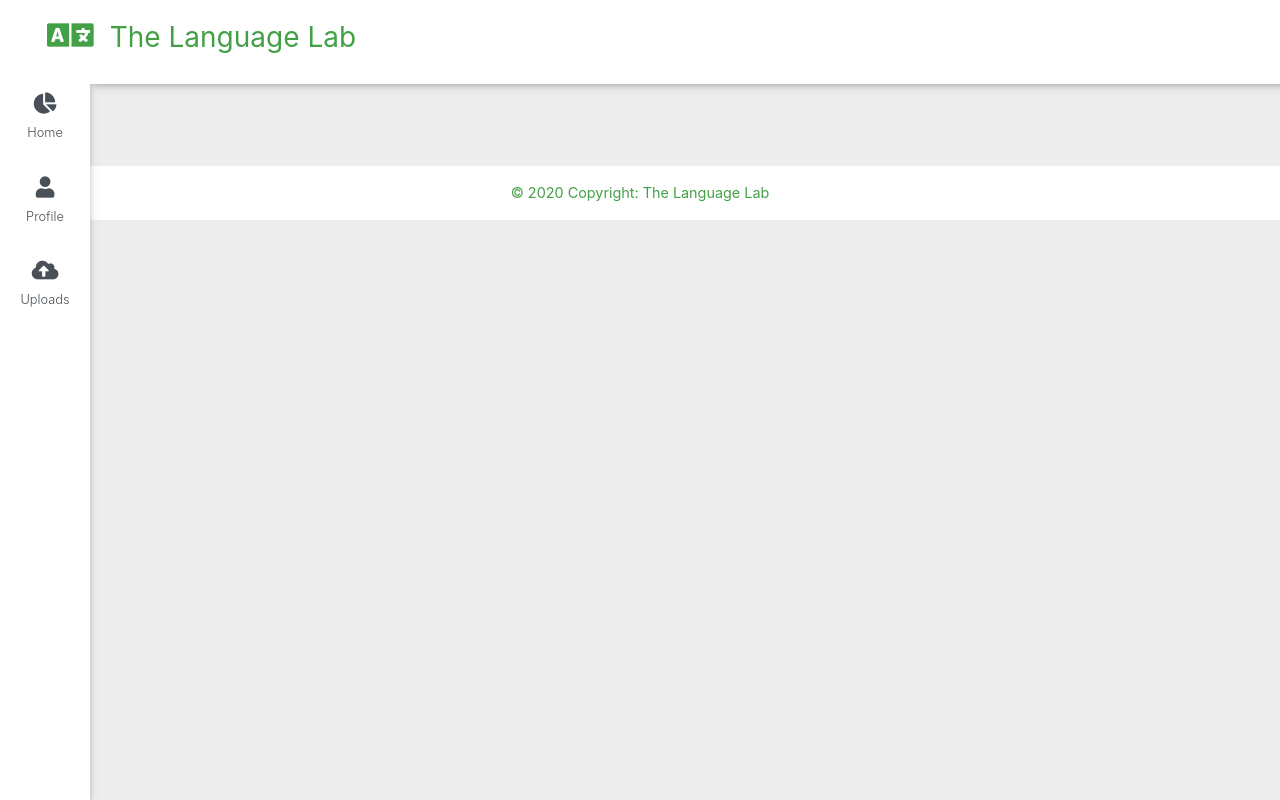
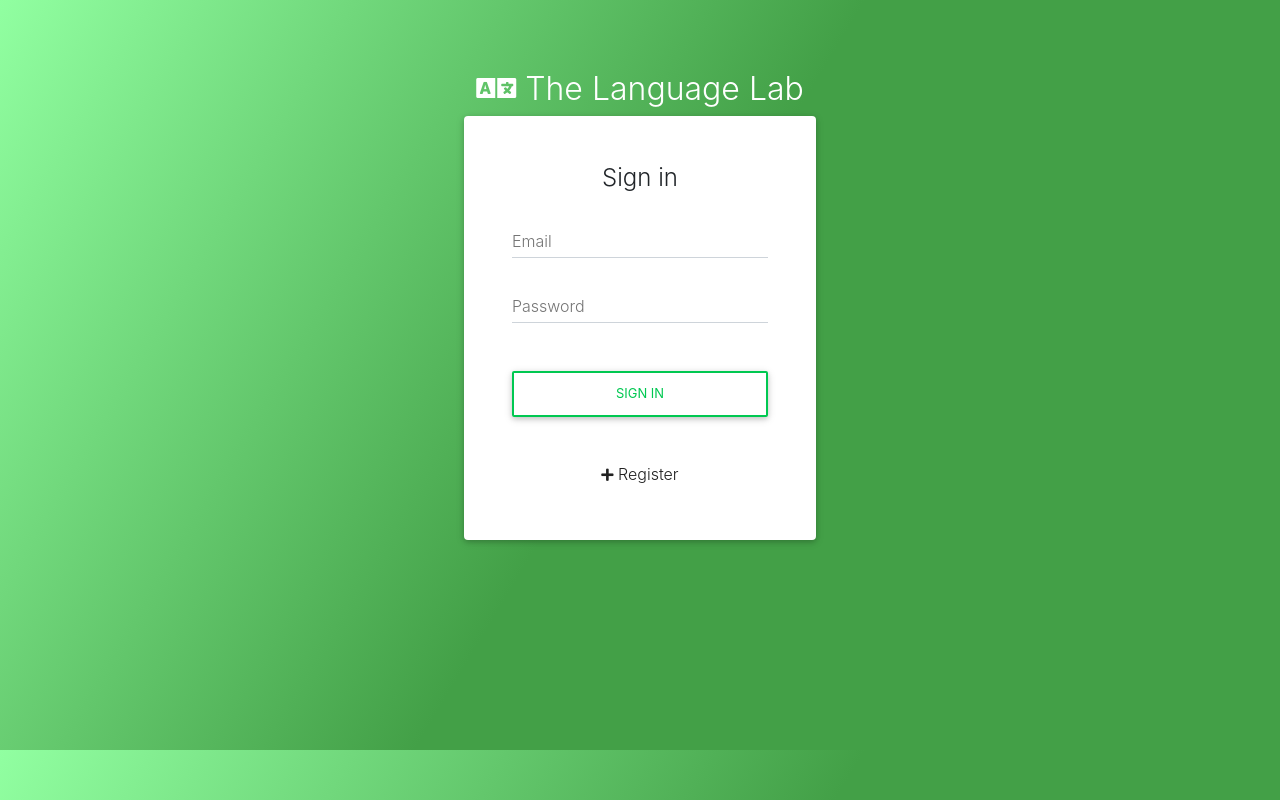
Before and after one commit to jason-engelbrecht/language-lab, a React app: page /login in a window 1280 px wide. Built offline with nearby package versions, Linux system fonts and the light colour scheme.

Commit message:
Setup login & register pages

```diff
--- a/server.js
+++ b/server.js
@@ -14,7 +14,7 @@ server.use(express.static('public'), fileUpload());
 server.use('/api', router);
 
 //base routes
-server.get(['/', '/uploads', '/profile'], (req, res) => {
+server.get(['/', '/uploads', '/profile', '/login', '/register'], (req, res) => {
     res.sendFile(path.join(__dirname, 'public/index.html'));
 });
 
--- a/src/client/App.js
+++ b/src/client/App.js
@@ -4,9 +4,18 @@ import TopNavigation from './components/topNavigation';
 import SideNavigation from './components/sideNavigation';
 import Footer from './components/Footer';
 import './index.css';
+import PreRoutes from './components/PreRoutes';
 
 class App extends Component {
     render() {
+      let it = true;
+
+      if(it) {
+        return (
+          <PreRoutes />
+        )
+      }
+      else {
         return (
           <div className="flexible-content">
             <TopNavigation />
@@ -21,5 +30,6 @@ class App extends Component {
         );
       }
     }
+}
 
 export default App;
--- /dev/null
+++ b/src/client/components/PreRoutes.js
@@ -0,0 +1,17 @@
+import React from 'react';
+import { Route, Switch } from 'react-router-dom';
+import Login from './pages/Login';
+import Register from './pages/Register';
+
+class PreRoutes extends React.Component {
+  render() {
+    return (
+      <Switch>
+        <Route path='/login' exact component={Login} />
+        <Route path='/register' exact component={Register} />
+      </Switch>
+    );
+  }
+}
+
+export default PreRoutes;
--- /dev/null
+++ b/src/client/components/pages/Login.js
@@ -0,0 +1,36 @@
+import React from 'react'
+import './PreCss.css';
+import { Link } from 'react-router-dom';
+
+const Login =  () => {
+  return (
+    <div className="container">
+      <h2 className="text-center text-white"><i className="fas fa-language"></i> The Language Lab</h2>
+      <div className="card mx-auto" style={{width: "22rem"}}>
+        <form className="p-5" action="">
+
+          <h4 className="mb-4 text-center">Sign in</h4>
+
+          <div className="md-form mb-3">
+            <input type="text" id="email" className="form-control"></input>
+              <label htmlFor="email">Email</label>
+          </div>
+
+          <div className="md-form">
+            <input type="password" id="password" className="form-control"></input>
+            <label htmlFor="password">Password</label>
+          </div>
+
+          <button className="btn btn-outline-success btn-block my-5" type="submit">Sign in</button>
+
+          <h6 className="text-center">
+            <Link to={'/register'} className="text-dark"><i className="fas fa-plus fa-sm"></i> Register</Link>
+          </h6>
+
+        </form>
+      </div>
+    </div>
+  );
+};
+
+export default Login;
--- /dev/null
+++ b/src/client/components/pages/PreCss.css
@@ -0,0 +1,14 @@
+body {
+    background: rgb(145,255,161);
+    background: linear-gradient(121deg, rgba(145,255,161,1) 0%, rgba(67,160,71,1) 50%);
+    height: 750px
+}
+
+.md-form input:focus {
+    border-bottom: 1px solid #43A047 !important;
+    box-shadow: 0 1px 0 0 #43A047 !important;
+}
+
+.active {
+    color: #43A047 !important;
+}
--- /dev/null
+++ b/src/client/components/pages/Register.js
@@ -0,0 +1,39 @@
+import React from 'react'
+import { Link } from 'react-router-dom';
+import './PreCss.css';
+
+const Register =  () => {
+  return (
+    <div className="container">
+      <h2 className="text-center text-white"><i className="fas fa-language"></i> The Language Lab</h2>
+      <div className="card mx-auto" style={{width: "22rem"}}>
+        <form className="p-5" action="">
+
+          <h4 className="mb-4 text-center">Register</h4>
+
+          <div className="md-form mb-3">
+            <input type="text" id="email" className="form-control"></input>
+            <label htmlFor="email">Email</label>
+          </div>
+
+          <div className="md-form">
+            <input type="password" id="password" className="form-control"></input>
+            <label htmlFor="password">Password</label>
+            <small id="password-helper" className="form-text text-muted">
+              Must be at least 8 characters long
+            </small>
+          </div>
+
+          <button className="btn btn-outline-success btn-block my-5" type="submit">Submit</button>
+
+          <h6 className="text-center">
+            <Link to={'/login'} className="text-dark"><i className="fas fa-arrow-left fa-sm"></i> Login</Link>
+          </h6>
+
+        </form>
+      </div>
+    </div>
+  )
+};
+
+export default Register;
```
Lines whose indentation alone changed are shown as unchanged.
